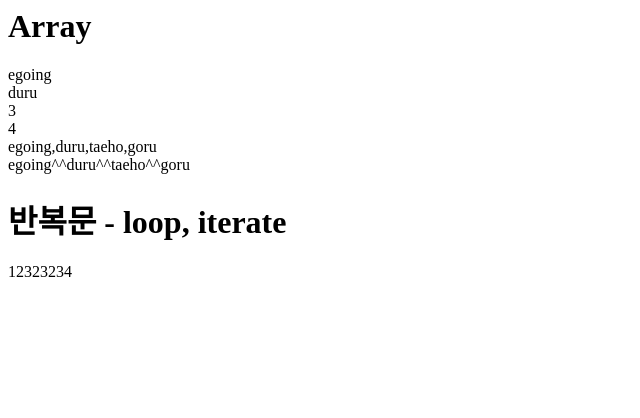
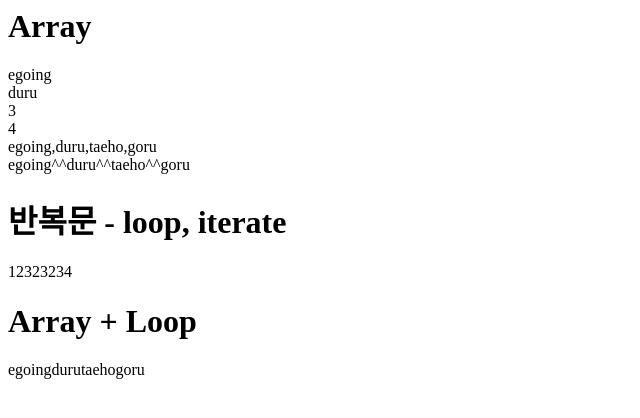
Before and after one commit to egoingsb/daegu-ai-4, a plain HTML site: page js/js6.html in a window 1280 px wide. Shown: the whole page, without its empty margins (0-640 px from the left). Drawn offline with Linux system fonts and the light colour scheme.

Commit message:
배열과 반복문의 시너지

```diff
--- a/js/js6.html
+++ b/js/js6.html
@@ -25,5 +25,13 @@
             }
             document.write(4);
         </script>
+
+        <h1>Array + Loop</h1>
+        <script>
+            let person2 = ['egoing', 'duru', 'taeho', 'goru'];
+            for(let i=0; i<person2.length; i=i+1){
+                document.write(person2[i]);
+            }
+        </script>
     </body>
 </html>
```
